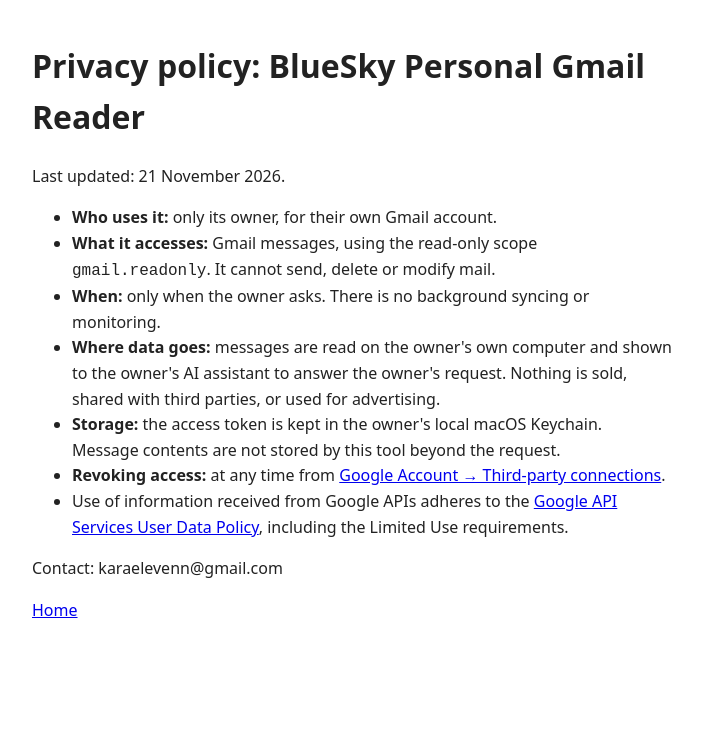
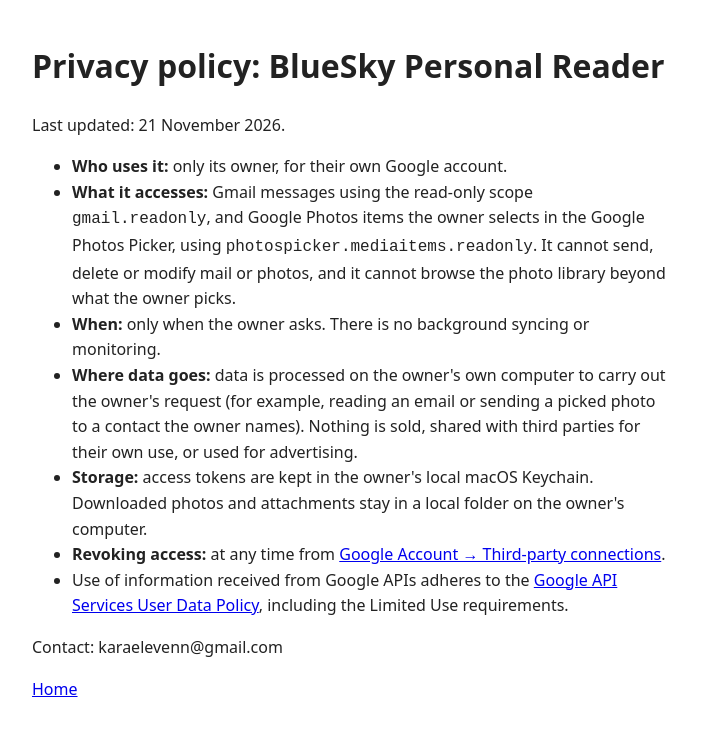
Before and after one commit to sachinELEVEN/bluesky-gmail-reader, a plain HTML site: page privacy.html in a window 1280 px wide. Shown: the whole page, without its empty margins (288-990 px from the left). Drawn offline with Linux system fonts and the light colour scheme.

Commit message:
Cover Google Photos Picker

```diff
--- a/privacy.html
+++ b/privacy.html
@@ -1,12 +1,12 @@
 <!doctype html><html lang="en"><head><meta charset="utf-8"><meta name="viewport" content="width=device-width,initial-scale=1"><title>Privacy policy</title><style>body{font:16px/1.6 system-ui,sans-serif;max-width:640px;margin:40px auto;padding:0 16px;color:#222;background:#fff}</style></head><body>
-<h1>Privacy policy: BlueSky Personal Gmail Reader</h1>
+<h1>Privacy policy: BlueSky Personal Reader</h1>
 <p>Last updated: 21 November 2026.</p>
 <ul>
-<li><strong>Who uses it:</strong> only its owner, for their own Gmail account.</li>
-<li><strong>What it accesses:</strong> Gmail messages, using the read-only scope <code>gmail.readonly</code>. It cannot send, delete or modify mail.</li>
+<li><strong>Who uses it:</strong> only its owner, for their own Google account.</li>
+<li><strong>What it accesses:</strong> Gmail messages using the read-only scope <code>gmail.readonly</code>, and Google Photos items the owner selects in the Google Photos Picker, using <code>photospicker.mediaitems.readonly</code>. It cannot send, delete or modify mail or photos, and it cannot browse the photo library beyond what the owner picks.</li>
 <li><strong>When:</strong> only when the owner asks. There is no background syncing or monitoring.</li>
-<li><strong>Where data goes:</strong> messages are read on the owner's own computer and shown to the owner's AI assistant to answer the owner's request. Nothing is sold, shared with third parties, or used for advertising.</li>
-<li><strong>Storage:</strong> the access token is kept in the owner's local macOS Keychain. Message contents are not stored by this tool beyond the request.</li>
+<li><strong>Where data goes:</strong> data is processed on the owner's own computer to carry out the owner's request (for example, reading an email or sending a picked photo to a contact the owner names). Nothing is sold, shared with third parties for their own use, or used for advertising.</li>
+<li><strong>Storage:</strong> access tokens are kept in the owner's local macOS Keychain. Downloaded photos and attachments stay in a local folder on the owner's computer.</li>
 <li><strong>Revoking access:</strong> at any time from <a href="https://myaccount.google.com/permissions">Google Account → Third-party connections</a>.</li>
 <li>Use of information received from Google APIs adheres to the <a href="https://developers.google.com/terms/api-services-user-data-policy">Google API Services User Data Policy</a>, including the Limited Use requirements.</li>
 </ul>
```
